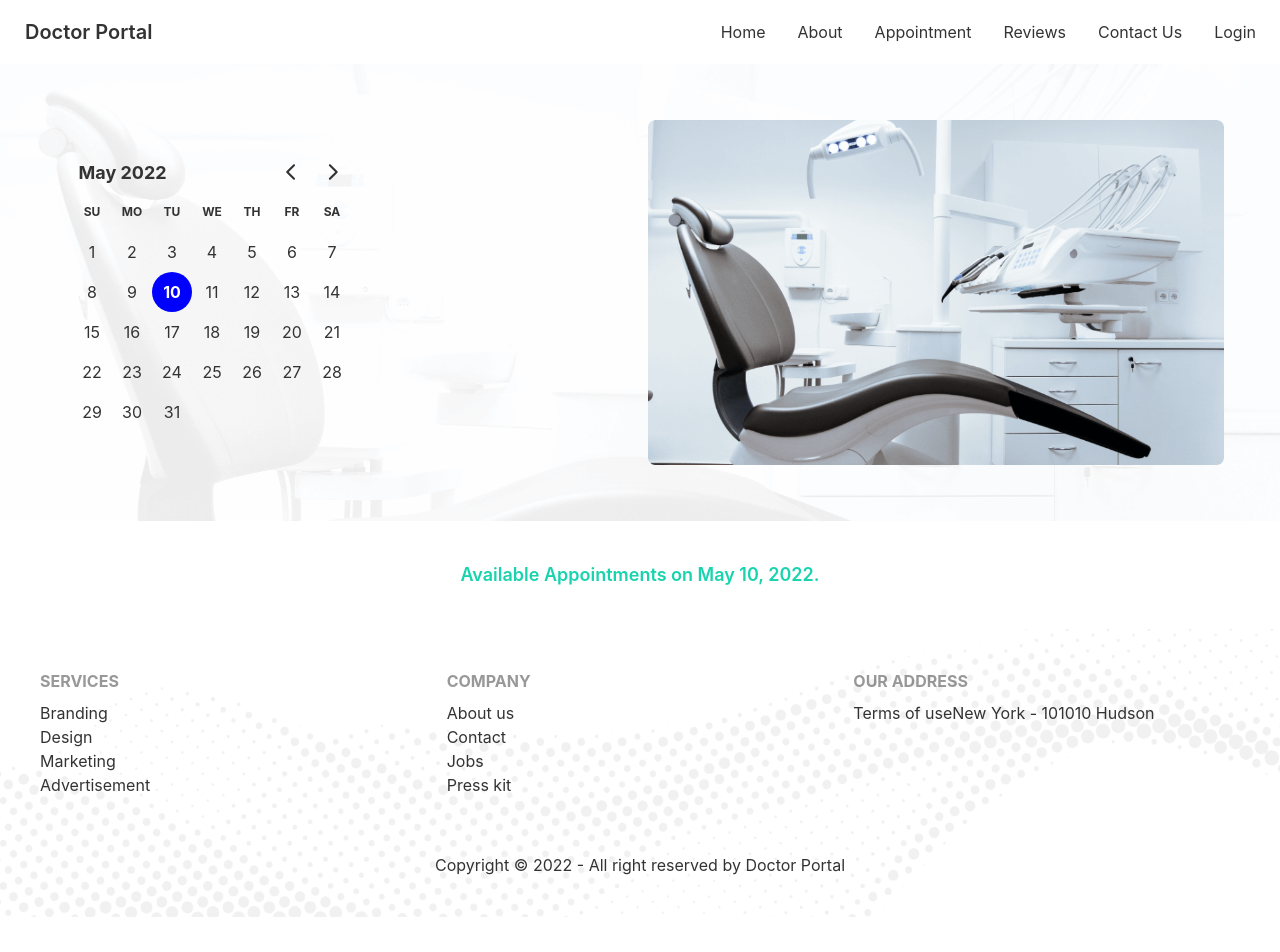
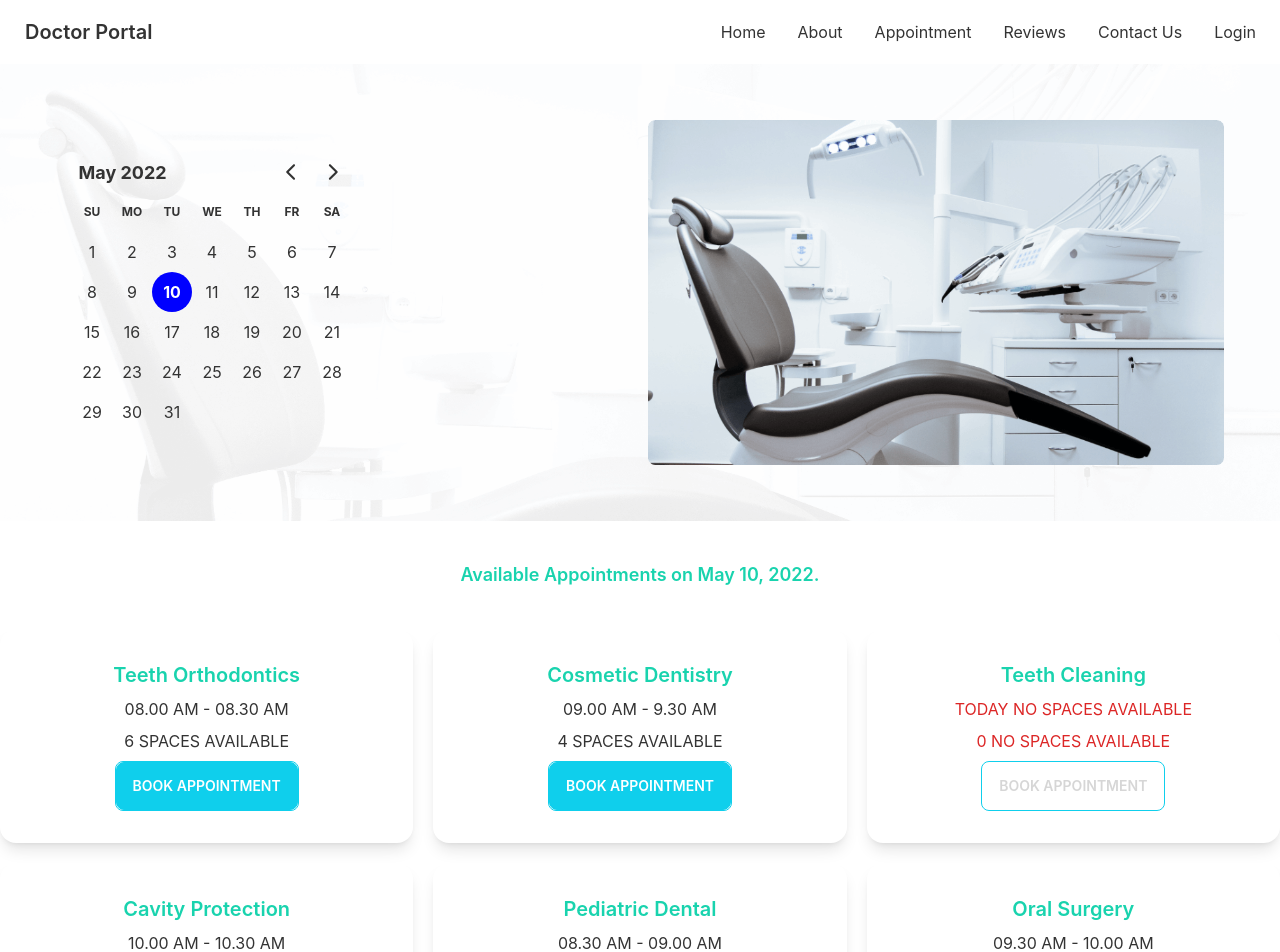
Before and after one commit to prokashpul/doctor-portal-service, a React (Create React App) app: page /appointment in a window 1280 px wide. Shown: the top 952 px of the page. Before the commit the page ends 917 px from the top, so only its background shows below. Built offline with nearby package versions, Linux system fonts and the light colour scheme.

Commit message:
Appointments page card add and update

```diff
--- a/package.json
+++ b/package.json
@@ -6,6 +6,7 @@
     "@testing-library/jest-dom": "^5.16.4",
     "@testing-library/react": "^13.2.0",
     "@testing-library/user-event": "^13.5.0",
+    "axios": "^0.27.2",
     "daisyui": "^2.14.3",
     "date-fns": "^2.28.0",
     "react": "^18.1.0",
--- a/src/Components/Pages/Appointment/AvailableAppointment/AvailableAppointment.js
+++ b/src/Components/Pages/Appointment/AvailableAppointment/AvailableAppointment.js
@@ -1,12 +1,27 @@
+import axios from "axios";
 import { format } from "date-fns";
-import React from "react";
+import React, { useEffect, useState } from "react";
+import Info from "./Info";
 
 const AvailableAppointment = ({ date }) => {
+  const [services, setServices] = useState([]);
+  useEffect(() => {
+    const loadData = async () => {
+      const { data } = await axios("services.json");
+      setServices(data);
+    };
+    loadData();
+  }, []);
   return (
     <div className="my-10">
-      <h3 className="text-center text-lg text-secondary font-semibold">
+      <h3 className="text-center text-lg text-secondary font-semibold my-10">
         Available Appointments on {format(date, "PP")}.
       </h3>
+      <div className="grid md:grid-cols-3 gap-5 justify-center items-center max-w-[1280px] mx-auto">
+        {services?.map((service) => (
+          <Info key={service._id} service={service}></Info>
+        ))}
+      </div>
     </div>
   );
 };
--- /dev/null
+++ b/src/Components/Pages/Appointment/AvailableAppointment/Info.js
@@ -0,0 +1,29 @@
+import React from "react";
+
+const Info = ({ service }) => {
+  const { name, slots, _id } = service || {};
+  return (
+    <div className="card w-lg bg-neutral text-neutral-content shadow-lg">
+      <div className="card-body items-center text-center">
+        <h2 className="card-title text-secondary">{name}</h2>
+        <p className={`uppercase  ${!slots?.length && "text-red-600"}`}>
+          {slots?.length ? slots[0] : "Today no SPACES AVAILABLE"}
+        </p>
+        <p className={`uppercase  ${!slots?.length && "text-red-600"}`}>
+          {slots?.length}
+          {slots?.length ? " SPACES AVAILABLE" : " No SPACES AVAILABLE"}
+        </p>
+        <div className="card-actions border border-primary rounded-lg justify-end">
+          <button
+            disabled={slots?.length === 0}
+            className="btn btn-primary text-neutral"
+          >
+            Book Appointment
+          </button>
+        </div>
+      </div>
+    </div>
+  );
+};
+
+export default Info;
--- a/src/Components/Sheared/Header/Header.js
+++ b/src/Components/Sheared/Header/Header.js
@@ -39,7 +39,7 @@ const Header = () => {
             >
               <path
                 stroke-linecap="round"
-                stroke-linejoin="round"
+                strokeLinejoin="round"
                 stroke-width="2"
                 d="M4 6h16M4 12h8m-8 6h16"
               />
```
Also changed, not shown: 2 other files (tests, documents, lock files or other folders).
